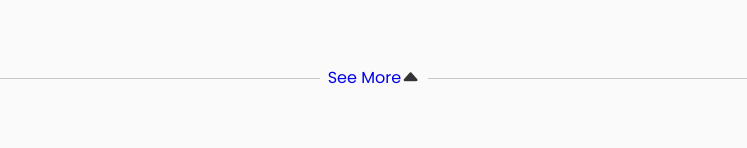
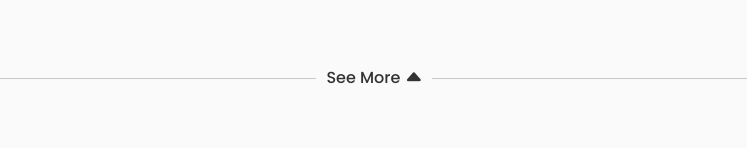
Before and after one commit to GSSPS88/Sathaphone-Savayvanh, a React (Vite) app: page / in a window 1280 px wide. Shown: the part 5889-6037 px from the top of the page, without its empty margins (266-1013 px from the left). Built offline with nearby package versions, Linux system fonts and the light colour scheme.

Commit message:
Update footer.css

```diff
--- a/src/components/footer/footer.css
+++ b/src/components/footer/footer.css
@@ -83,7 +83,7 @@
     color: var(--title-color);
 }
 
-.home__scroll-name {
+.footer__scroll-name {
     font-weight: var(--font-medium);
     margin-right: var(--mb-0-25);
     margin-left: 2px;
```
